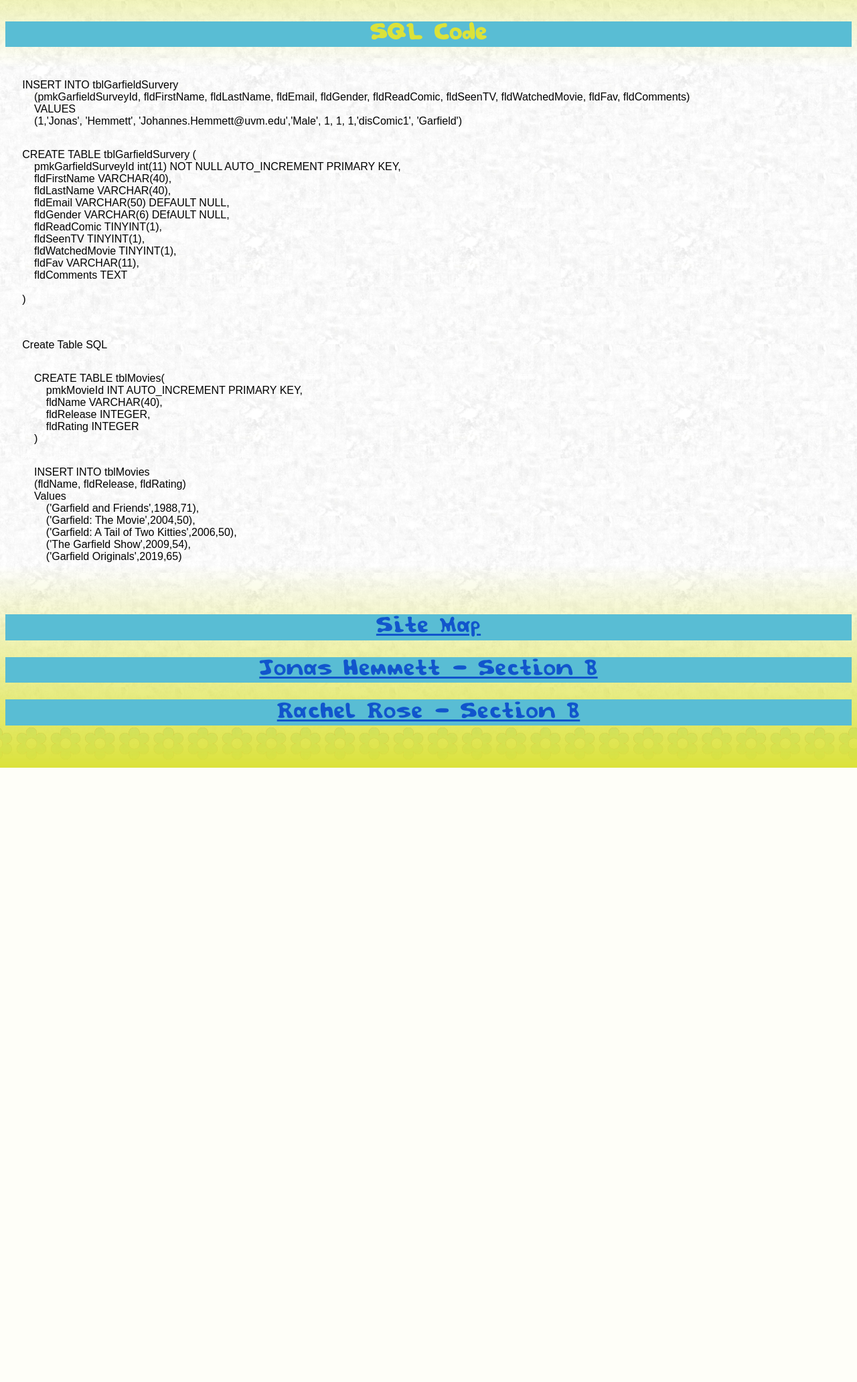
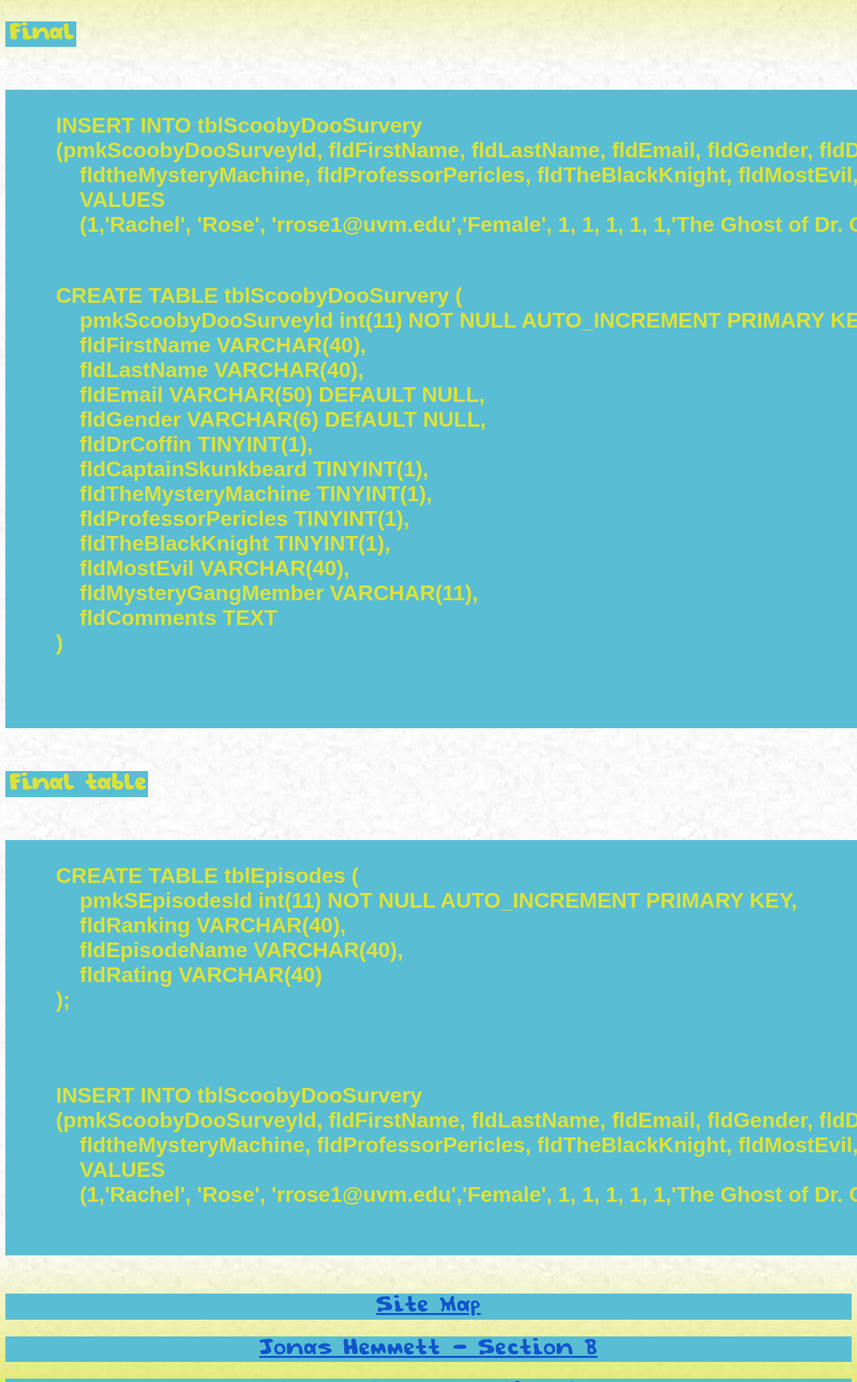
Before and after one commit to Jonas-Hemmett/Jonas-Hemmett-Rachel-Rose, a PHP site: page /sql.php in a window 1280 px wide; the page is wider, and only the part inside the window is pictured. Shown: the part 204-2267 px from the top of that part at 67% size. Before the commit the page ends 1350 px from the top of that part, so only its background shows below. Run offline with PHP 8.4, Linux system fonts and the light colour scheme; data that the repository does not hold is empty.

Commit message:
need to put insert statement for table

```diff
--- a/sql.php
+++ b/sql.php
@@ -3,35 +3,57 @@
 ?>
 <main>
 
-<h3 class="flexWide">SQL Code</h3>
-
-<pre class="flexWide">
-INSERT INTO tblGarfieldSurvery
-    (pmkGarfieldSurveyId, fldFirstName, fldLastName, fldEmail, fldGender, fldReadComic, fldSeenTV, fldWatchedMovie, fldFav, fldComments)
+<h3>Final<h3>
+    <pre>
+    INSERT INTO tblScoobyDooSurvery
+    (pmkScoobyDooSurveyId, fldFirstName, fldLastName, fldEmail, fldGender, fldDrCoffin, fldCaptainSkunkbeard,
+        fldtheMysteryMachine, fldProfessorPericles, fldTheBlackKnight, fldMostEvil, fldMysteryGangMember, fldComments)
         VALUES
-    (1,'Jonas', 'Hemmett', 'Johannes.Hemmett@uvm.edu','Male', 1, 1, 1,'disComic1', 'Garfield')
+        (1,'Rachel', 'Rose', 'rrose1@uvm.edu','Female', 1, 1, 1, 1, 1,'The Ghost of Dr. Coffin', 'Scooby', 'Slayyyy')
     </pre>
-<pre class="flexWide">
-CREATE TABLE tblGarfieldSurvery (
-    pmkGarfieldSurveyId int(11) NOT NULL AUTO_INCREMENT PRIMARY KEY,
+    <pre>
+    CREATE TABLE tblScoobyDooSurvery (
+        pmkScoobyDooSurveyId int(11) NOT NULL AUTO_INCREMENT PRIMARY KEY,
         fldFirstName VARCHAR(40),
         fldLastName VARCHAR(40),
         fldEmail VARCHAR(50) DEFAULT NULL,
         fldGender VARCHAR(6) DEfAULT NULL,
-    fldReadComic TINYINT(1),
-    fldSeenTV TINYINT(1),
-    fldWatchedMovie TINYINT(1),
-    fldFav VARCHAR(11),
+        fldDrCoffin TINYINT(1),
+        fldCaptainSkunkbeard TINYINT(1),
+        fldTheMysteryMachine TINYINT(1),
+        fldProfessorPericles TINYINT(1),
+        fldTheBlackKnight TINYINT(1),
+        fldMostEvil VARCHAR(40),
+        fldMysteryGangMember VARCHAR(11),
         fldComments TEXT
-
     )
 
     </pre>
-<p class="flexWide">
-    Create Table SQL
-</p>
 
-<pre class="flexWide">
+    <h3>Final table<h3>
+    <pre>
+    CREATE TABLE tblEpisodes (
+        pmkSEpisodesId int(11) NOT NULL AUTO_INCREMENT PRIMARY KEY,
+        fldRanking VARCHAR(40),
+        fldEpisodeName VARCHAR(40),
+        fldRating VARCHAR(40)
+    );
+    </pre>
+    <pre>
+    INSERT INTO tblScoobyDooSurvery
+    (pmkScoobyDooSurveyId, fldFirstName, fldLastName, fldEmail, fldGender, fldDrCoffin, fldCaptainSkunkbeard,
+        fldtheMysteryMachine, fldProfessorPericles, fldTheBlackKnight, fldMostEvil, fldMysteryGangMember, fldComments)
+        VALUES
+        (1,'Rachel', 'Rose', 'rrose1@uvm.edu','Female', 1, 1, 1, 1, 1,'The Ghost of Dr. Coffin', 'Scooby', 'Slayyyy')
+    </pre>
+
+<?php
+/*
+
+        //fix when we fix the charcter tables
+    <p>Create Table SQL</p>
+
+<pre>
     CREATE TABLE tblMovies(
         pmkMovieId INT AUTO_INCREMENT PRIMARY KEY,
         fldName VARCHAR(40),
@@ -39,7 +61,7 @@
         fldRating INTEGER
     )
 </pre>
-<pre class="flexWide">
+<pre>
     INSERT INTO tblMovies
     (fldName, fldRelease, fldRating)
     Values
@@ -51,6 +73,10 @@
 
 
 </pre>
+*/
+?>
+
 </main>
 <?php include 'footer.php'; ?>
+</body>
 </html>
```
Lines whose indentation alone changed are shown as unchanged.
